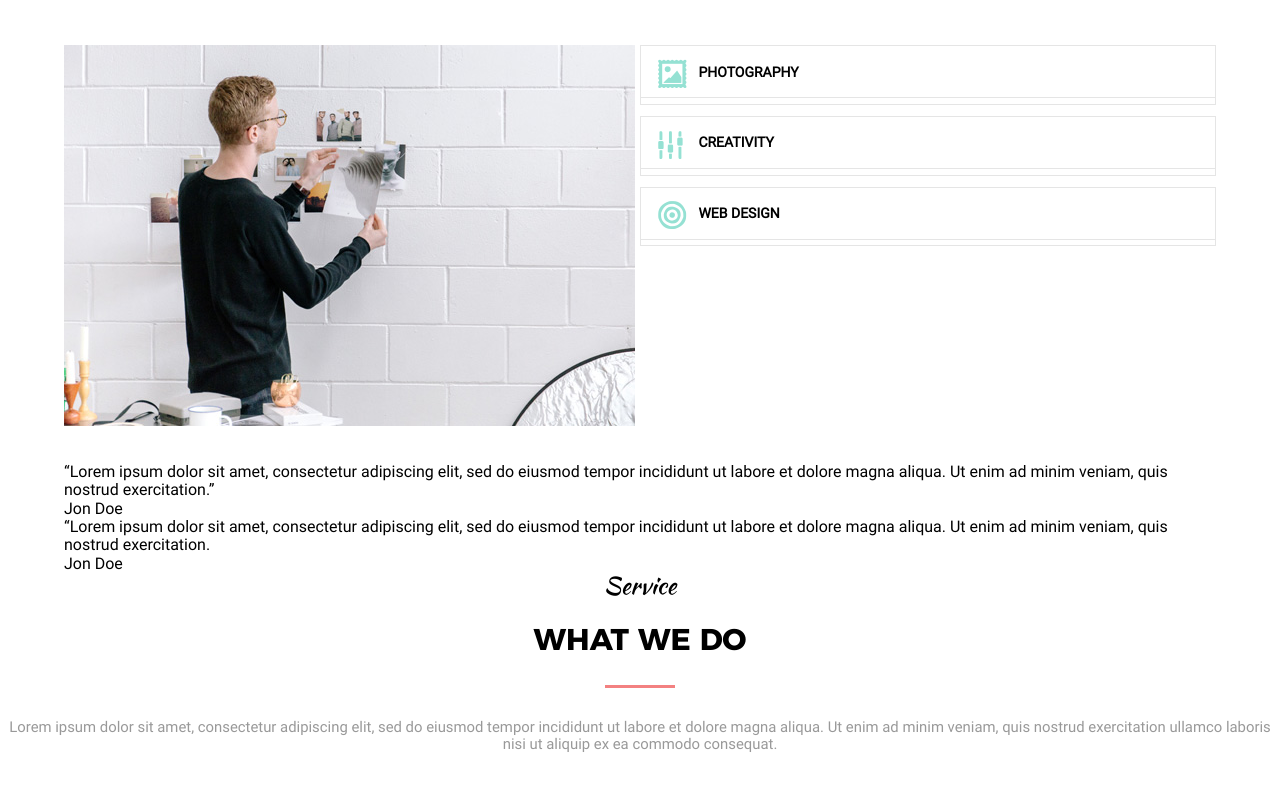
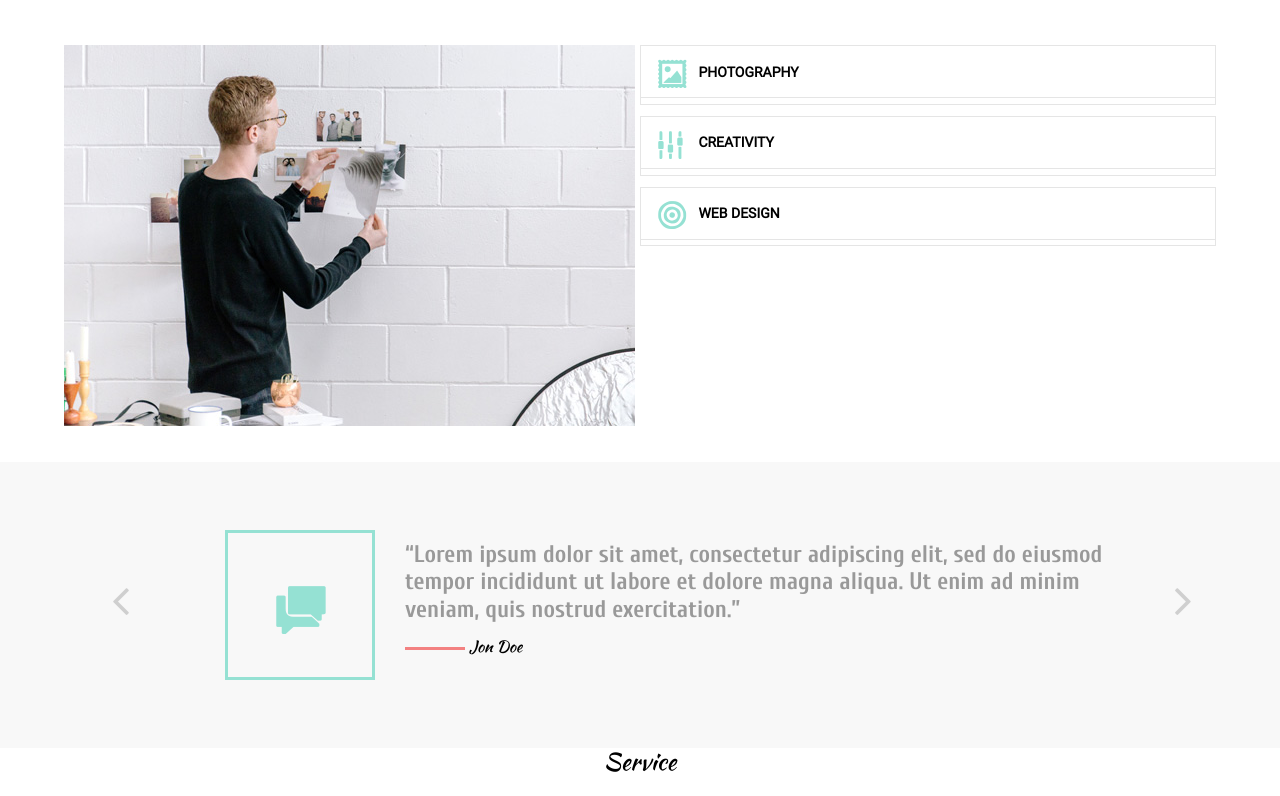
Before and after one commit to ABidanec/mogo10, a website: page app/index.html in a window 1280 px wide. Shown: the part 3849-4645 px from the top of the page. Drawn offline with nearby package versions, Linux system fonts and the light colour scheme.

Commit message:
Завершение верстки комментов

```diff
--- a/app/css/main.css
+++ b/app/css/main.css
@@ -541,5 +541,111 @@ ul{
             overflow-y: hidden;
         }
 
+/*comments*/
+.b-comments{
+    display: block;
+    background: #f8f8f8;
+    padding: 4.25em 0;
+}
+
+    .b-comments__item{
+        width: 86%;
+        margin: 0 0 0 14%;
+        clear:both;
+    }
+
+        .b-comments__ava{
+            position: relative;
+            float: left;
+            height: 9em;
+            width: 9em;
+            border: 3px solid #95e1d3;
+        }
+            .b-comments__ava:before{
+                content: "I";
+                position: absolute;
+                top: 50%;
+                left: 50%;
+                display: block;
+                font-family: 'ico-fonts107-mogo10regular';
+                color: #95e1d3;
+                font-size: 6em;
+                margin: -0.6em 0 0 -0.25em;
+            }
+        .b-comments__content{
+            float: left;
+            width: 76%;
+            margin: 0 0 0 3%;
+            padding: 0.687em 0 0 0;
+
+        }
+            .b-comments__text{
+                font-family: 'cuprumbold';
+                font-size: 1.5em;
+            }
+                .b-comments__text p{
+                    color: #999;
+                    margin: 0 0 0.6em 0;
+                }
+            .b-comments__author{
+                position: relative;
+                font-family: 'kaushan_scriptregular';
+                padding: 0 0 0 4em;
+
+            }
+                .b-comments__author:before{
+                    content: " ";
+                    display: block;
+                    position: absolute;
+                    top: 50%;
+                    left: 0;
+                    width: 3.75em;
+                    height: 3px;
+                    background: #f38181;
+
+                }
+/*comments navi*/
+
+.b-comments-nav__link__prev,
+.b-comments-nav__link_next{
+    position: absolute;
+    display: block;
+    height: 3em;
+    width: 2em;
+    font-family: 'FontAwesome';
+    text-decoration: none;
+    font-size: 3em;
+    color: #cfcfcf;
+}
+
+.b-comments-nav__link__prev:hover,
+.b-comments-nav__link_next:hover{
+    color: #555;
+}
+
+.b-comments-nav__link__prev{
+    left: 0;
+}
+
+.b-comments-nav__link_next{
+    right: 0;
+}
+
+.b-comments-nav__link__prev:after{
+    position: absolute;
+    top: 30%;
+    left: 1em;
+    content: "\f104";
+}
+.b-comments-nav__link_next:after{
+    position: absolute;
+    top: 30%;
+    right: 0.5em;
+    content: "\f105";
+}
+
+/*end comments navi*/
+
+/*end comments*/
 
 /*end b-services2*/
--- a/app/index.html
+++ b/app/index.html
@@ -294,25 +294,41 @@
                     </ul>
                </div>
             </div>
+        </div>
 <!--            b-services2__content-->
+       <div class="b-comments clearfix">
+           <div class="l-center">
                <ul class="b-comments__list">
                     <li class="b-comments__item">
                         <div class="b-comments__ava"></div>
                         <div class="b-comments__content">
-                        <div class="b-comments__text">“Lorem ipsum dolor sit amet, consectetur adipiscing elit, sed do eiusmod tempor incididunt ut labore et dolore magna aliqua. Ut enim ad minim veniam, quis nostrud exercitation.”</div>
+                            <div class="b-comments__text">
+                                <p>“Lorem ipsum dolor sit amet, consectetur adipiscing elit, sed do eiusmod tempor incididunt ut labore et dolore magna aliqua. Ut enim ad minim veniam, quis nostrud exercitation.”</p>
+                            </div>
                             <div class="b-comments__author">Jon Doe</div>
                         </div>
                     </li>
+<!--
                     <li class="b-comments__item">
                         <div class="b-comments__ava"></div>
                         <div class="b-comments__content">
-                        <div class="b-comments__text">“Lorem ipsum dolor sit amet, consectetur adipiscing elit, sed do eiusmod tempor incididunt ut labore et dolore magna aliqua. Ut enim ad minim veniam, quis nostrud exercitation.</div>
-                        <div class="b-comments__author">Jon Doe</div>
+                            <div class="b-comments__text">
+                                <p>“Lorem ipsum dolor sit amet, consectetur adipiscing elit, sed do eiusmod tempor incididunt ut labore et dolore magna aliqua. Ut enim ad minim veniam, quis nostrud exercitation.</p>
+                            </div>
+                            <div class="b-comments__author"><div class="b-comments__author_line"></div>Jon Doe 2</div>
                         </div>
                     </li>
+-->
                 </ul>
                 <!-- b-comments__list -->
+                <ul class="b-comments-nav__list">
+                    <li class="b-comments-nav__item"><a href="" class="b-comments-nav__link b-comments-nav__link__prev"></a></li>
+                    <li class="b-comments-nav__item"><a href="" class="b-comments-nav__link b-comments-nav__link_next"></a></li>
+                </ul>
            </div>
+       </div>
+<!--      b-comments  -->
+
 	</section>
 	<!-- b-services2 -->
 	<section class="b-team">
```
Lines whose indentation alone changed are shown as unchanged.
